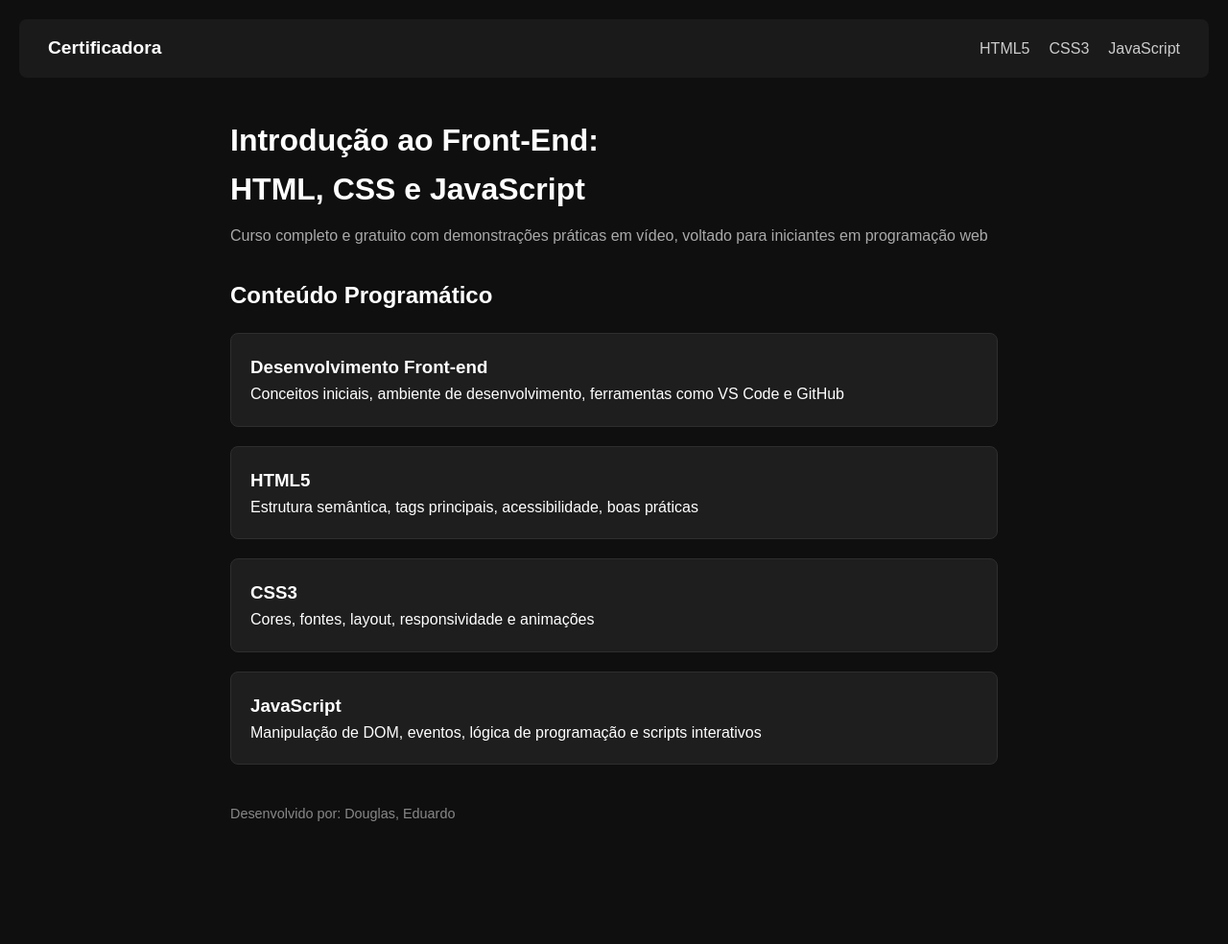
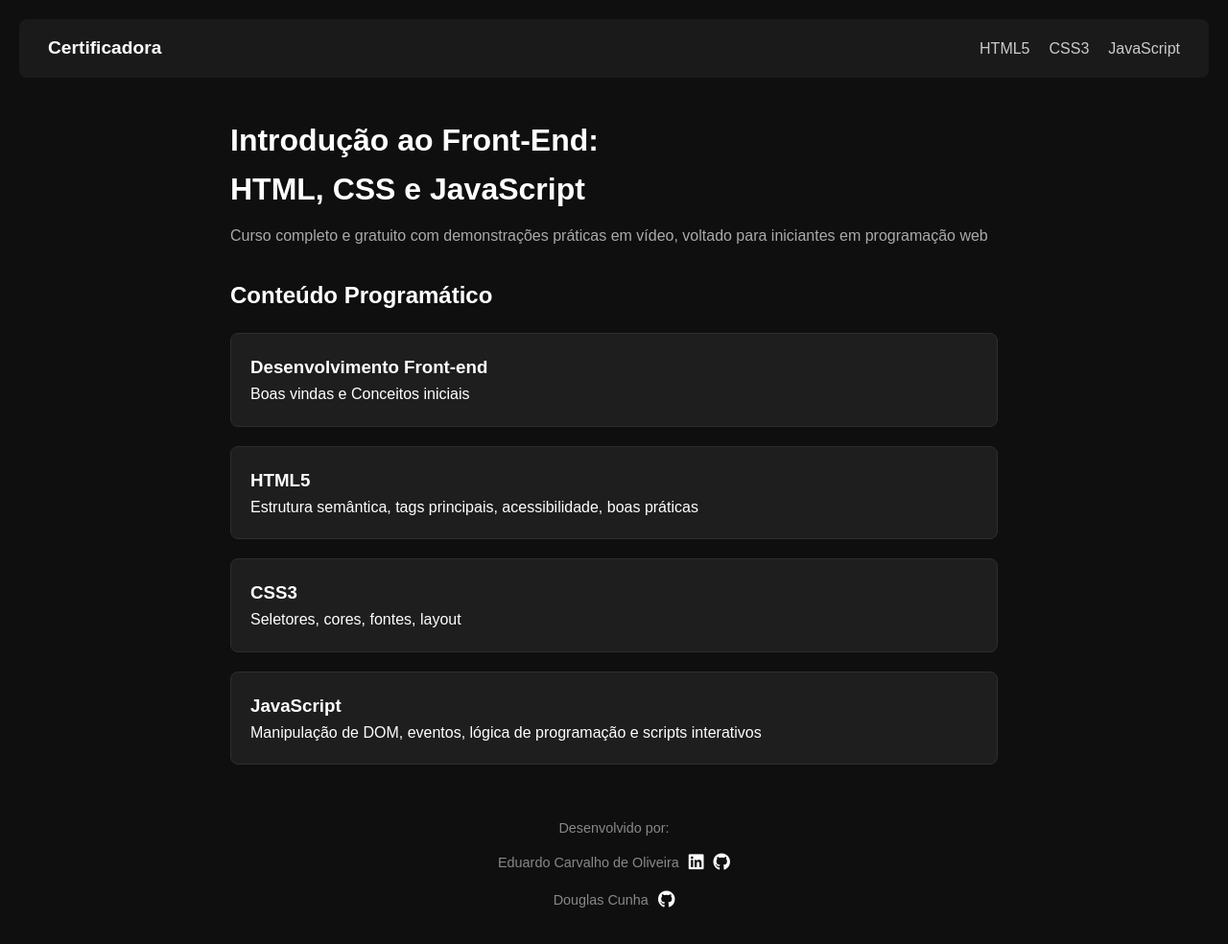
Before and after one commit to eduardocarvalhoo1/FrontEnd-Course, a plain HTML site: page index.html in a window 1280 px wide. Shown: the whole page at 96% size. Before the commit the page ends 920 px from the top, so only its background shows below. Drawn offline with Linux system fonts and the light colour scheme.

Commit message:
Add files via upload

```diff
--- a/index.html
+++ b/index.html
@@ -5,6 +5,7 @@
   <meta name="viewport" content="width=device-width, initial-scale=1.0">
   <title>Curso Front-End</title>
   <link rel="stylesheet" href="style.css">
+  <link rel="stylesheet" href="https://cdnjs.cloudflare.com/ajax/libs/font-awesome/6.5.2/css/all.min.css">
 </head>
 <body>
   <header>
@@ -26,7 +27,7 @@
 
     <div class="card">
       <h3>Desenvolvimento Front-end</h3>
-      <p>Conceitos iniciais, ambiente de desenvolvimento, ferramentas como VS Code e GitHub</p>
+      <p>Boas vindas e Conceitos iniciais</p>
     </div>
 
     <div class="card">
@@ -36,7 +37,7 @@
 
     <div class="card">
       <h3>CSS3</h3>
-      <p>Cores, fontes, layout, responsividade e animações</p>
+      <p>Seletores, cores, fontes, layout</p>
     </div>
 
     <div class="card">
@@ -45,7 +46,25 @@
     </div>
 
     <footer>
-      <p>Desenvolvido por: Douglas, Eduardo </p>
+      <p>Desenvolvido por:</p>
+
+      <div class="dev">
+        <ul>
+          <li>
+            Eduardo Carvalho de Oliveira
+                      <a href="https://www.linkedin.com/in/eduardo-carvalho-de-oliveira/" target="_blank">
+                          <i class="fa-brands fa-linkedin"></i>
+                      </a>
+                      <a href="https://github.com/eduardocarvalhoo1" target="_blank">
+                          <i class="fa-brands fa-github"></i>
+                      </a>
+          </li>
+          <li>
+            Douglas Cunha
+            <a href="https://github.com/douglasprov" target="_blank"><i class="fa-brands fa-github"></i></a>
+          </li>
+        </ul>
+      </div>
     </footer>
   </main>
 </body>
--- a/style.css
+++ b/style.css
@@ -80,4 +80,25 @@ footer {
   margin-top: 40px;
   font-size: 0.9rem;
   color: #888;
+  padding: 15px;
+  text-align: center;
 }
+
+.dev ul {
+  list-style: none;
+  padding: 0;
+}
+
+.dev li {
+  margin: 10px 0;
+  display: flex;
+  align-items: center;
+  justify-content: center;
+  gap: 10px;
+}
+
+.dev a {
+  color: white;
+  font-size: 18px;
+  text-decoration: none;
+}
```
